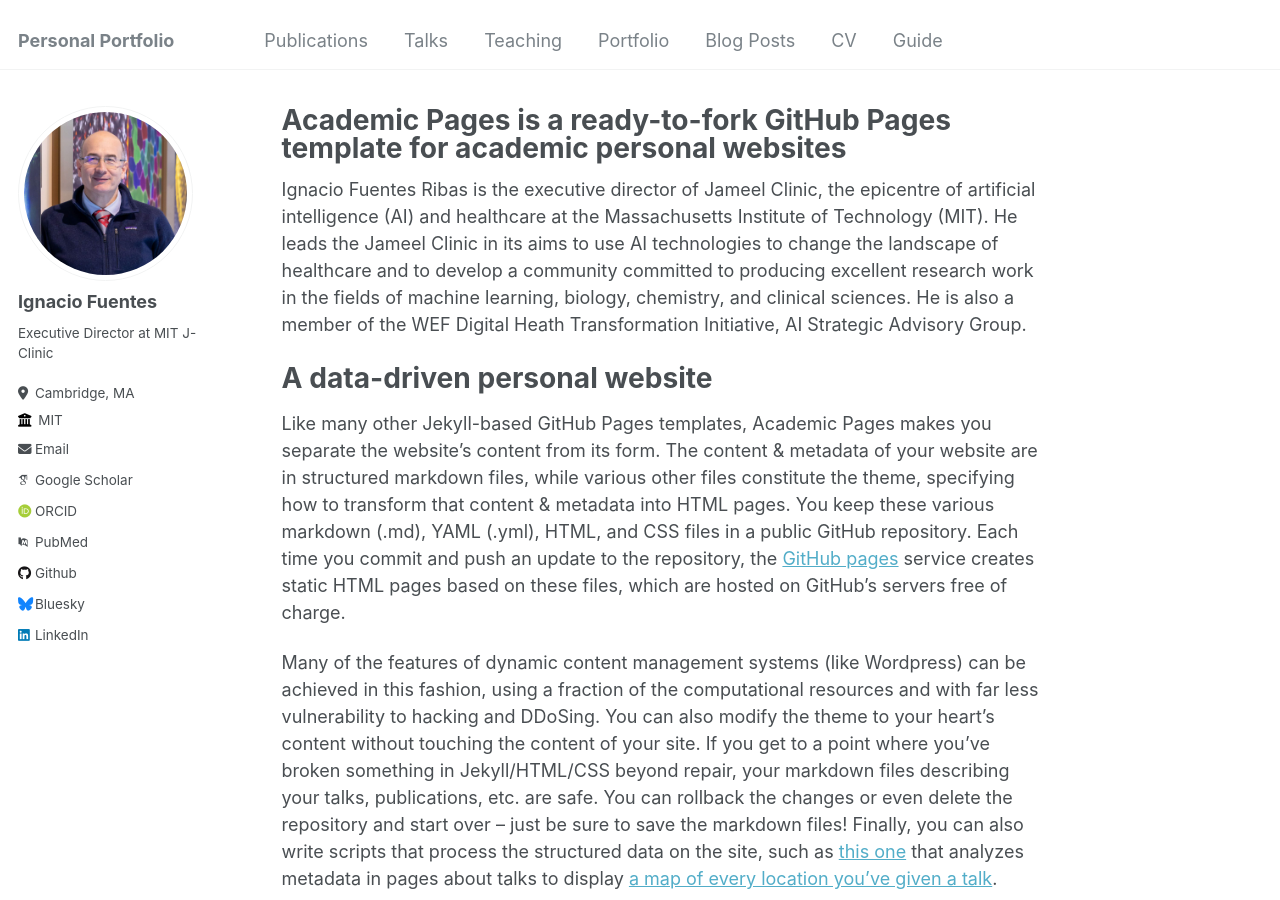
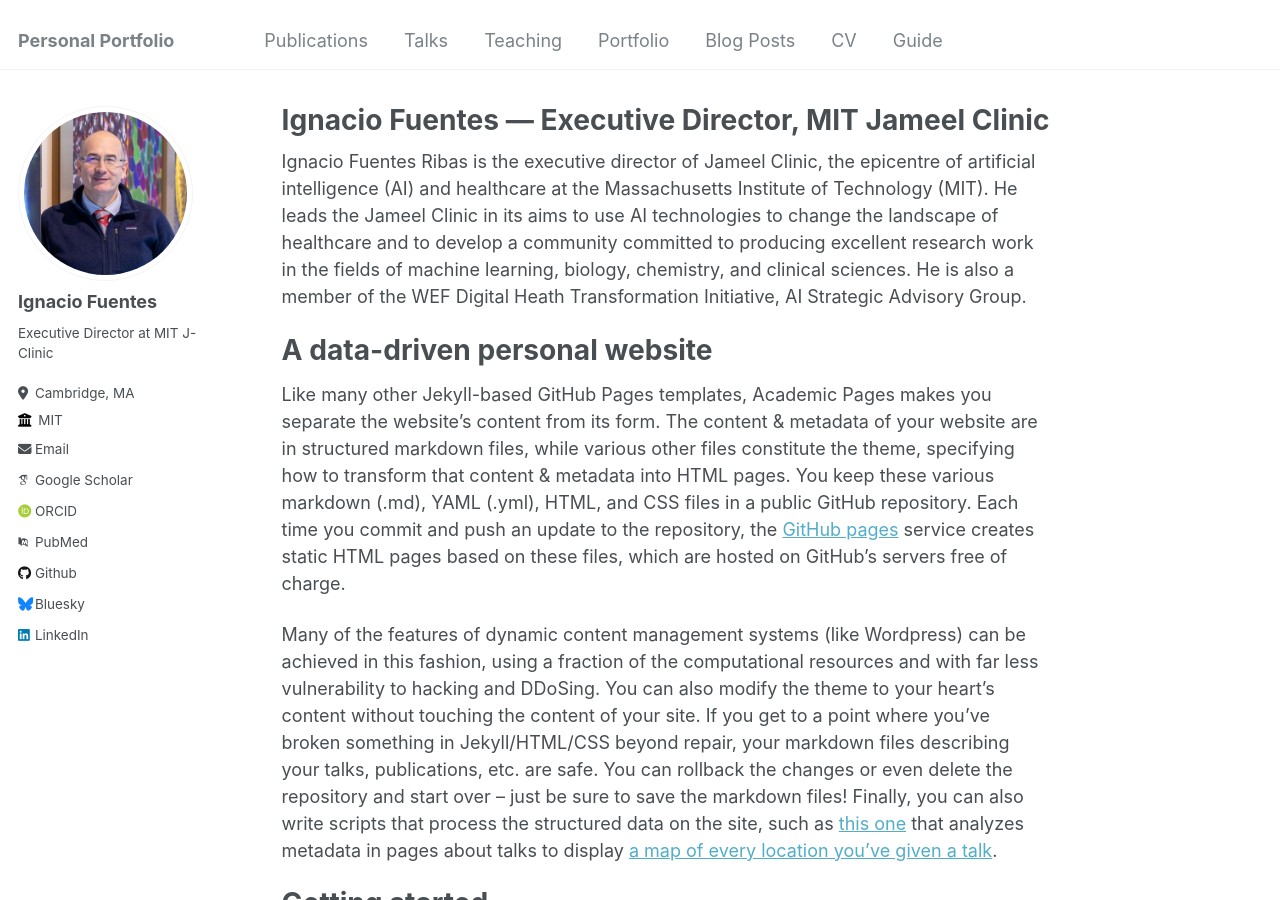
Before and after one commit to ifuentes3/ifuentes3.github.io, a Jekyll site: the page built from _pages/about.md, in a window 1280 px wide and 900 px high. Built offline with Jekyll 4.4.1, drawn with Linux system fonts in a browser that asks for light colours; some web fonts are replaced.

Commit message:
Update about-title.md
Title

```diff
--- a/_pages/about.md
+++ b/_pages/about.md
@@ -1,6 +1,6 @@
 ---
 permalink: /
-title: "Academic Pages is a ready-to-fork GitHub Pages template for academic personal websites"
+title: "Ignacio Fuentes — Executive Director, MIT Jameel Clinic"
 author_profile: true
 redirect_from:
   - /about/
```
